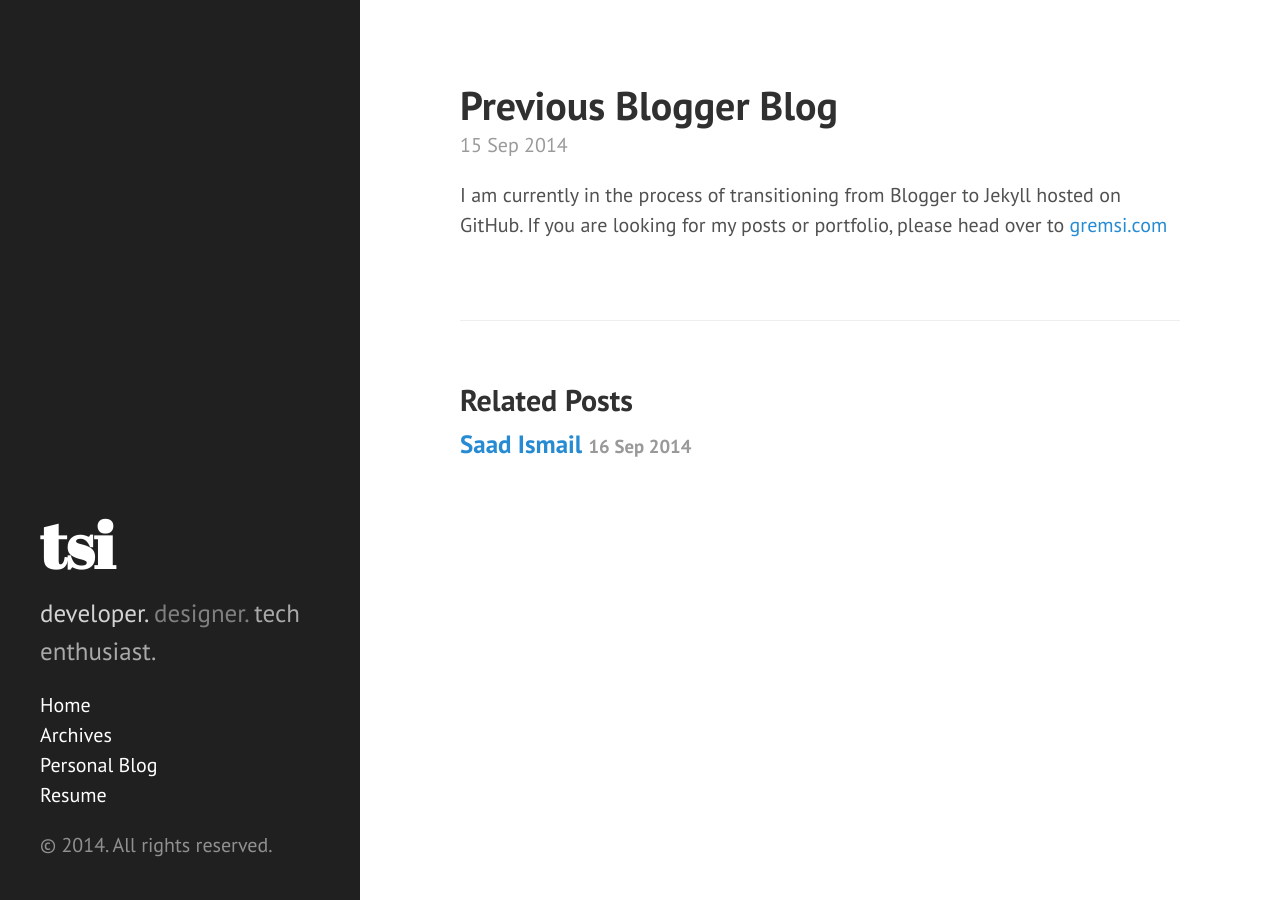
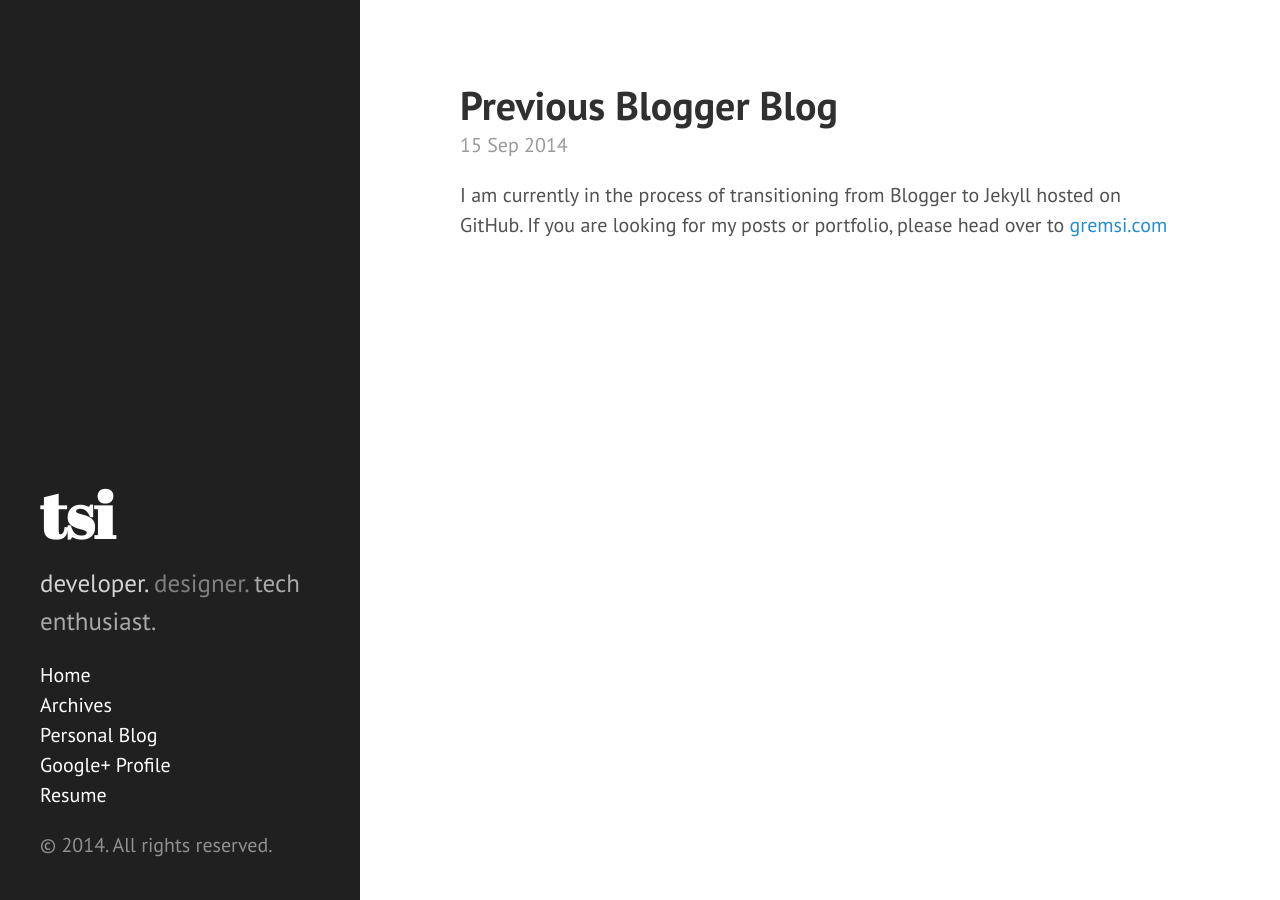
Before and after one commit to thesaadismail/thesaadismail.github.io, a Jekyll site: the page built from _posts/introduction/2014-09-15-old-blog.md, in a window 1280 px wide. Built offline with Jekyll 4.4.1, drawn with Linux system fonts in a browser that asks for light colours; nearby versions of some CDN libraries; Markdown is read by kramdown in place of the engine named in the settings; comment, search, counter and statistics services are not loaded.

Commit message:
added support for g+ comments. removed related posts.

```diff
--- a/_includes/head.html
+++ b/_includes/head.html
@@ -14,6 +14,10 @@
     {% endif %}
   </title>
 
+  <!-- SCRIPTS -->
+  <script src="https://ajax.googleapis.com/ajax/libs/jquery/1.9.1/jquery.min.js"></script>
+  <script src="https://apis.google.com/js/client:plusone.js" type="text/javascript"></script>
+
   <!-- CSS -->
   <link rel="stylesheet" href="{{ site.baseurl }}public/css/poole.css">
   <link rel="stylesheet" href="{{ site.baseurl }}public/css/syntax.css">
--- a/_includes/sidebar.html
+++ b/_includes/sidebar.html
@@ -27,6 +27,7 @@
       {% endfor %}
 
       <a class="sidebar-nav-item" href="http://gremsi.blogspot.com">Personal Blog</a>
+      <a class="sidebar-nav-item" href="https://plus.google.com/+SaadIsmailM?rel=author">Google+ Profile</a>
       <a class="sidebar-nav-item" href="/resources/resume/SaadIsmail-Resume-2014.pdf">Resume</a>
       <!--<a class="sidebar-nav-item" href="{{ site.github.repo }}/archive/v{{ site.version }}.zip">Download</a>-->
       <!--<a class="sidebar-nav-item" href="{{ site.github.repo }}">GitHub project</a>-->
--- a/_layouts/post.html
+++ b/_layouts/post.html
@@ -8,6 +8,19 @@ layout: default
   {{ content }}
 </div>
 
+<footer>
+<div id="comments"></div>
+<script>
+  gapi.comments.render('comments', {
+      href: window.location,
+      width: '624',
+      first_party_property: 'BLOGGER',
+      view_type: 'FILTERED_POSTMOD'
+  });
+</script>
+</footer>
+
+<!--
 <div class="related">
   <h2>Related Posts</h2>
   <ul class="related-posts">
@@ -23,3 +36,4 @@ layout: default
     {% endfor %}
   </ul>
 </div>
+-->
```
